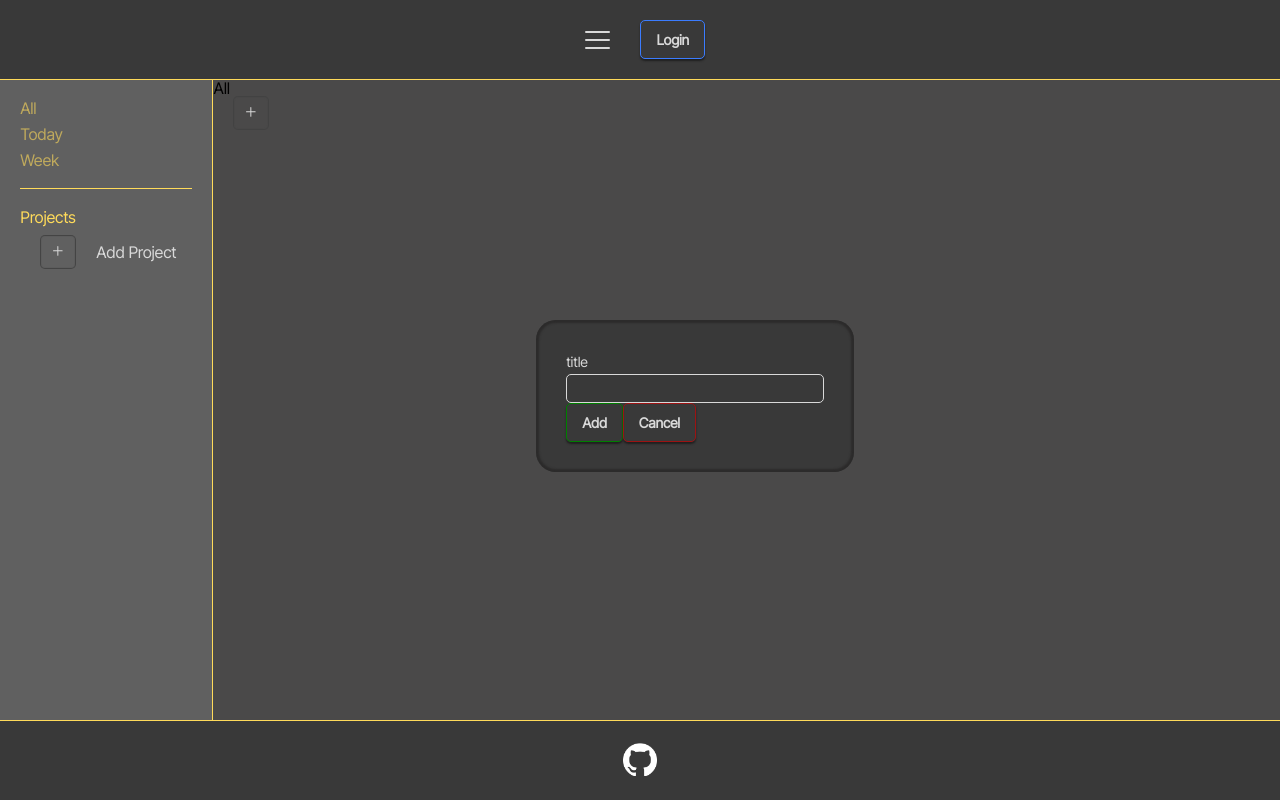
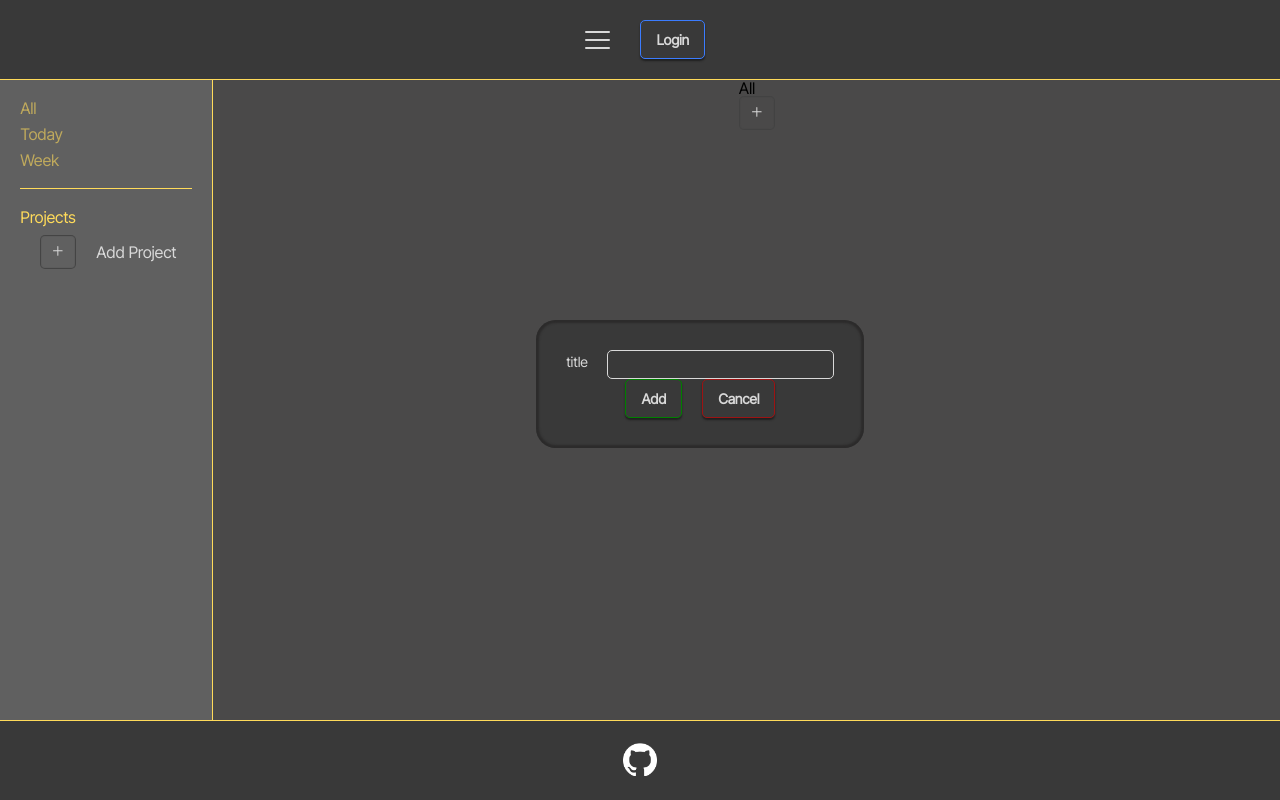
Before and after one commit to j-mcQueen/tasklister, a React (Create React App) app: page / in a window 1280 px wide. Both pictures are taken after a click on the button 58 px from the left and 252 px from the top of the page. Built offline with nearby package versions, Linux system fonts and the light colour scheme; the HTML template or start-up script is replaced by a standard one.

Commit message:
Set arena modal container and control styles

```diff
--- a/src/App.css
+++ b/src/App.css
@@ -41,9 +41,15 @@ header, footer {
   padding: 10px;
 }
 
-input {
+.project-btns {
+  display: flex;
+  justify-content: center;
+  gap: 20px;
+}
+
+input, select {
   font-family: "Inter";
-  font-size: 16px;
+  font-size: 14px;
   letter-spacing: -0.75px;
 }
 
@@ -56,7 +62,7 @@ input {
   border-radius: 20px;
 }
 
-#modal fieldset {
+.modal fieldset {
   display: flex;
   gap: 20px;
 }
@@ -85,14 +91,6 @@ input {
 form {
   color: var(--lighter);
   font-size: 14px;
-}
-
-#log {
-  background-color: #4d88fd;
-  color: var(--lighter);
-  border: none;
-  border-radius: 5px;
-  transition: 0.2s ease;
 }
 
 .add span {
--- a/src/components/arena/NewTask.js
+++ b/src/components/arena/NewTask.js
@@ -2,7 +2,8 @@ import TaskBtns from "./TaskBtns";
 
 export default function NewTask({...props}) {
     return (
-        <form>
+        <div className="modal">
+            <form className="add-task">
                 <fieldset>
                     <label htmlFor="task-title">Title</label>
                     <input
@@ -25,6 +26,7 @@ export default function NewTask({...props}) {
                         }/>
                 </fieldset>
 
+                <fieldset>
                     <label htmlFor="prio">Priority</label>
                     <select
                         name="prio"
@@ -38,6 +40,7 @@ export default function NewTask({...props}) {
                         <option value="medium">Medium</option>
                         <option value="low">Low</option>
                     </select>
+                </fieldset>
 
                 <TaskBtns
                     task={props.task}
@@ -56,5 +59,6 @@ export default function NewTask({...props}) {
                     setArenaTask={props.setArenaTask}
                 />
             </form>
+        </div>
     )
 }
--- a/src/components/arena/TaskBtns.js
+++ b/src/components/arena/TaskBtns.js
@@ -1,7 +1,7 @@
 let nextId = 0;
 export default function TaskBtns({...props}) {
     return (
-        <div>
+        <div className="project-btns">
             <button
                 className="confirm"
                 type="submit"
--- a/src/components/arena/arena.css
+++ b/src/components/arena/arena.css
@@ -1,3 +1,30 @@
+#arena {
+    display: flex;
+    flex-direction: column;
+    align-items: center;
+    height: 100%;
+}
+
+#arena .modal {
+    top: 30%;
+}
+
+.add-task {
+    display: flex;
+    flex-direction: column;
+    gap: 20px;
+}
+
+.add-task select {
+    font-family: "Inter";
+    border: 1px solid #d9d9d9;
+    border-radius: 5px;
+    color: #d9d9d9;
+    background-color: inherit;
+    height: 25px;
+    width: 100%;
+}
+
 .task-entry {
     display: flex;
 }
--- a/src/components/sidebar/NewProject.js
+++ b/src/components/sidebar/NewProject.js
@@ -12,7 +12,7 @@ export default function NewProject({name, setName, projectList, addItem, prevDis
                     required/>
             </fieldset>
 
-            <fieldset>
+            <fieldset className="project-btns">
                 <button
                     type="submit"
                     className="confirm"
```
Also changed, not shown: 1 other file (tests, documents, lock files or other folders). Lines whose indentation alone changed are shown as unchanged.
